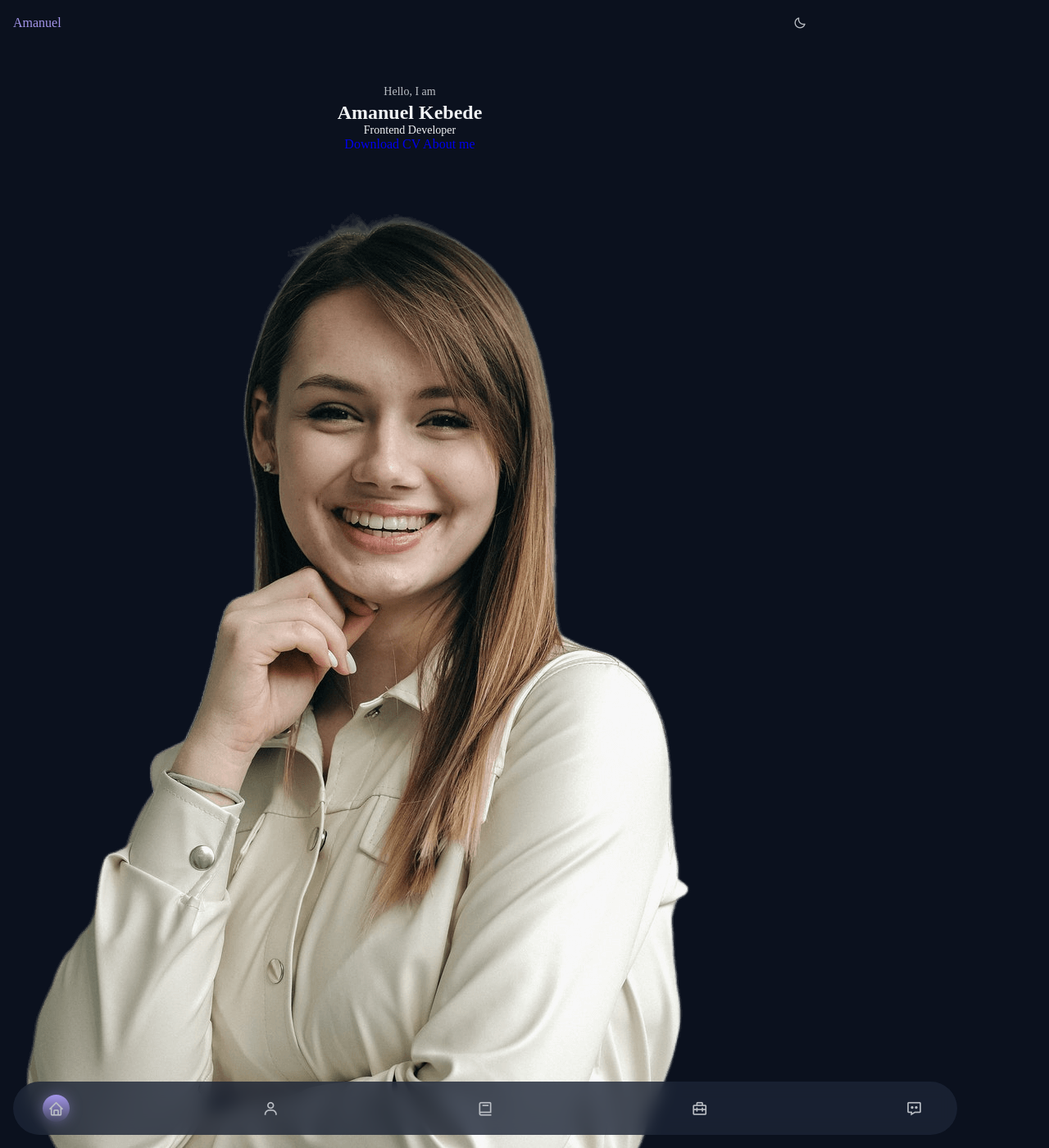
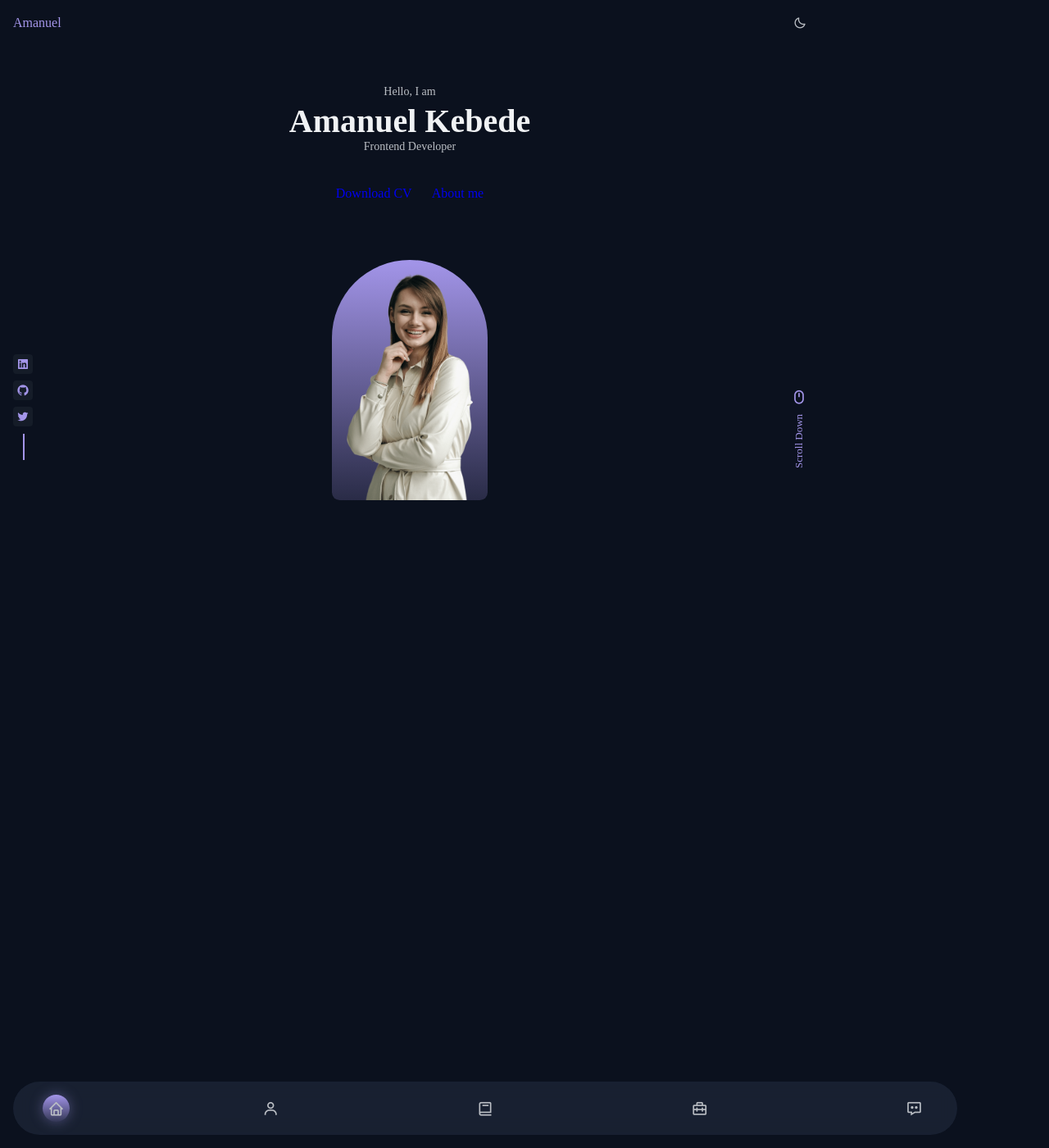
Before and after one commit to CodEZ47/CodEZ47.github.io, a Jekyll site: the page index.html, which Jekyll copies as it is, in a window 1280 px wide and 1400 px high. Shown: the whole window at 82% size. Built offline with Jekyll 4.4.1, drawn with Linux system fonts in a browser that asks for light colours; a script that is not in the unit is left out.

Commit message:
home section changes

```diff
--- a/Assets/css/style.css
+++ b/Assets/css/style.css
@@ -249,6 +249,96 @@ img{
     margin-bottom: .25rem;
 }
 
+.home_education{
+    color: var(--text-color);
+    margin-bottom: 2.5rem;
+}
+.home_name{
+    font-size: var(--biggest-font-size);
+}
+
+.home_img{
+    width: 160px;
+}
+
+.home_handle{
+    justify-self: center;
+    width: 190px;
+    height: 293px;
+    background: linear-gradient(180deg,
+                hsla(var(--first-hue), var(--sat), var(--lig), 1),
+                hsla(var(--first-hue), var(--sat), var(--lig), .2)
+            );
+    border-radius: 10rem 10rem 1rem 1rem;
+    display: flex;
+    align-items: flex-end;
+    justify-content: center;
+    overflow: hidden;
+}
+
+.home_buttons{
+    display: flex;
+    justify-content: center;
+    align-items: center;
+    gap: 1.5rem;
+}
+
+.home_social,
+.home_scroll{
+    position: absolute;
+}
+
+.home_social{
+    bottom: 5rem;
+    left: 0;
+    display: grid;
+    row-gap: .5rem;
+}
+
+.home_social-link{
+    width: max-content;
+    background-color: var(--container-color);
+    color: var(--first-color);
+    padding: .25rem;
+    border-radius: .25rem;
+    display: flex;
+    font: 1rem;
+    transition: .4s;
+}
+
+.home_social-link:hover{
+    background-color: var(--first-color);
+    color: #fff;
+}
+
+.home_social::after{
+    content: '';
+    width:32px;
+    height: 2px;
+    background-color: var(--first-color);
+    transform: rotate(90deg) translate(16px, 3px);
+}
+
+.home_scroll{
+    color: var(--first-color);
+    bottom: 4rem;
+    right: -1.5rem;
+    display: grid;
+    row-gap: 2.25rem;
+    justify-items: center;
+
+}
+
+.home_scroll-icon{
+    font-size: 1.25rem;
+}
+
+.home_scroll-name{
+    font-size: var(--smaller-font-size);
+    transform: rotate(-90deg);
+}
+
+
 /* Buttons */
 
 /* About */
--- a/index.html
+++ b/index.html
@@ -87,13 +87,13 @@
                 </div>
 
                 <div class="home_social">
-                    <a href="" class="home_social_link">
+                    <a href="" class="home_social-link">
                         <i class='bx bxl-linkedin-square'></i>
                     </a>
-                    <a href="" class="home_social_link">
+                    <a href="" class="home_social-link">
                         <i class='bx bxl-github' ></i>
                     </a>
-                    <a href="" class="home_social_link">
+                    <a href="" class="home_social-link">
                         <i class='bx bxl-twitter' ></i>
                     </a>
                 </div>
```
